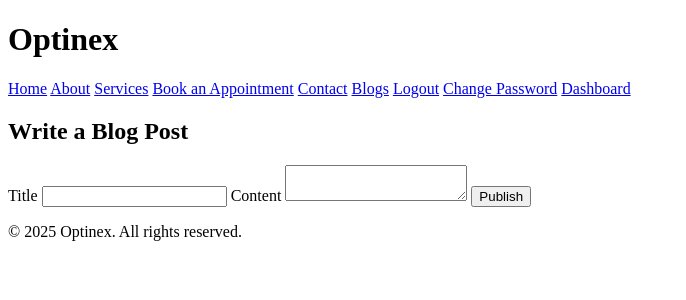
After one commit to easybulb/optinex, a Django app: page /write-blog/ in a window 1280 px wide. The commit adds this page. Shown: the top 300 px of the page, without its empty margins (0-686 px from the left). Run offline with Django 5.2, Linux system fonts and the light colour scheme; a user stored in the database is signed in.

Commit message:
create blog view and template, add role-based dashboard and update base.html

```diff
--- a/core/templates/core/dashboard.html
+++ b/core/templates/core/dashboard.html
@@ -23,7 +23,7 @@
                 <td>{{ appointment.time }}</td>
                 <td>{{ appointment.status }}</td>
                 <td>
-                    <a href="{% url 'cancel_appointment' appointment.id %}">Cancel</a>
+                    <a href="{% url 'cancel_appointment' appointment.id %}" onclick="return confirm('Are you sure you want to cancel this appointment?');">Cancel</a>
                 </td>
             </tr>
             {% endfor %}
--- /dev/null
+++ b/core/templates/core/write_blog.html
@@ -0,0 +1,13 @@
+{% extends "base.html" %}
+
+{% block content %}
+<h2>Write a Blog Post</h2>
+<form method="post">
+    {% csrf_token %}
+    <label for="title">Title</label>
+    <input type="text" id="title" name="title" required>
+    <label for="content">Content</label>
+    <textarea id="content" name="content" required></textarea>
+    <button type="submit">Publish</button>
+</form>
+{% endblock %}
--- a/core/urls.py
+++ b/core/urls.py
@@ -11,4 +11,7 @@ urlpatterns = [
     path('admin-dashboard/', views.admin_dashboard, name='admin_dashboard'),
     path('role-redirect/', views.role_based_redirect, name='role_based_redirect'),
     path('cancel-appointment/<int:appointment_id>/', views.cancel_appointment, name='cancel_appointment'),
+    path('write-blog/', views.write_blog, name='write_blog'),
+    path('blogs/', views.blog_list, name='blog_list'),
+
 ]
--- a/core/views.py
+++ b/core/views.py
@@ -1,8 +1,17 @@
-from django.shortcuts import render, redirect
-from .models import Service, Appointment
+from django.shortcuts import render, redirect, get_object_or_404
+from .models import Service, Appointment, Blog
 from django.contrib import messages
 from .forms import AppointmentForm
 from django.contrib.auth.decorators import login_required
+from django.http import HttpResponseForbidden
+
+# Custom decorator for admin-only views
+def admin_only(view_func):
+    def _wrapped_view(request, *args, **kwargs):
+        if not request.user.is_staff:
+            return HttpResponseForbidden("You do not have permission to access this page.")
+        return view_func(request, *args, **kwargs)
+    return _wrapped_view
 
 def home(request):
     return render(request, 'core/home.html')
@@ -31,29 +40,27 @@ def book_appointment(request):
 
 @login_required
 def cancel_appointment(request, appointment_id):
-    appointment = Appointment.objects.get(id=appointment_id)
-    if appointment.email == request.user.email:  # Ensure only the owner can cancel
+    # Get the appointment or return a 404 if it doesn't exist
+    appointment = get_object_or_404(Appointment, id=appointment_id, email=request.user.email)
+    if request.method == "POST":
         appointment.status = "Canceled"
         appointment.save()
         messages.success(request, "Your appointment has been canceled.")
-    return redirect('account_dashboard')
-
+        return redirect('account_dashboard')
+    return render(request, 'core/confirm_cancel.html', {'appointment': appointment})
 
 
 @login_required
 def dashboard(request):
-    # Get the logged-in user's appointments
-    user_appointments = Appointment.objects.filter(email=request.user.email).order_by('date', 'time')
+    # Get only active appointments for the logged-in user
+    user_appointments = Appointment.objects.filter(email=request.user.email, status="Scheduled").order_by('date', 'time')
     return render(request, 'core/dashboard.html', {'appointments': user_appointments})
 
 
 @login_required
+@admin_only
 def admin_dashboard(request):
-    # Restrict access to staff (admin) users only
-    if not request.user.is_staff:
-        return redirect('account_dashboard')  # Redirect non-admin users to their dashboard
-
-    # Fetch all appointments
+    # Fetch all appointments for admin
     all_appointments = Appointment.objects.all().order_by('date', 'time')
     return render(request, 'core/admin_dashboard.html', {'appointments': all_appointments})
 
@@ -61,7 +68,25 @@ def admin_dashboard(request):
 @login_required
 def role_based_redirect(request):
     # Redirect users based on their role
-    if request.user.is_staff:  # Check if the user is a staff/admin
+    if request.user.is_staff:
         return redirect('admin_dashboard')
     else:
-        return redirect('account_dashboard')  # Redirect regular users to their dashboard
+        return redirect('account_dashboard')
+
+
+@login_required
+@admin_only
+def write_blog(request):
+    if request.method == "POST":
+        title = request.POST.get('title')
+        content = request.POST.get('content')
+        Blog.objects.create(title=title, content=content)
+        messages.success(request, "Blog post created successfully!")
+        # Redirect to the blog list page
+        return redirect('blog_list')
+    return render(request, 'core/write_blog.html')
+
+
+def blog_list(request):
+    blogs = Blog.objects.all().order_by('-created_at')
+    return render(request, 'core/blog_list.html', {'blogs': blogs})
--- a/templates/base.html
+++ b/templates/base.html
@@ -1,10 +1,12 @@
 <!DOCTYPE html>
 <html lang="en">
+
 <head>
     <meta charset="UTF-8">
     <meta name="viewport" content="width=device-width, initial-scale=1.0">
     <title>Optinex</title>
 </head>
+
 <body>
     <header>
         <h1>Optinex</h1>
@@ -14,12 +16,16 @@
             <a href="{% url 'services' %}">Services</a>
             <a href="{% url 'book_appointment' %}">Book an Appointment</a>
             <a href="{% url 'contact' %}">Contact</a>
+            <a href="{% url 'blog_list' %}">Blogs</a>
 
             <!-- Conditional Links for Login and Logout -->
             {% if user.is_authenticated %}
             <a href="{% url 'account_logout' %}">Logout</a>
             <a href="{% url 'account_change_password' %}">Change Password</a>
-                <a href="{% url 'account_dashboard' %}">Dashboard</a>
+            <a
+                href="{% if user.is_staff %}{% url 'admin_dashboard' %}{% else %}{% url 'account_dashboard' %}{% endif %}">
+                Dashboard
+            </a>
             {% else %}
             <a href="{% url 'account_login' %}">Login</a>
             <a href="{% url 'account_signup' %}">Register</a>
@@ -45,4 +51,5 @@
         <p>&copy; 2025 Optinex. All rights reserved.</p>
     </footer>
 </body>
+
 </html>
```
Also changed, not shown: core/models.py (+11 -0 lines), core/templates/core/blog_list.html (added, +23 -0 lines), core/templates/core/confirm_cancel.html (added, +11 -0 lines), core/migrations/0003_blog.py (added), db.sqlite3. Lines whose indentation alone changed are shown as unchanged.
